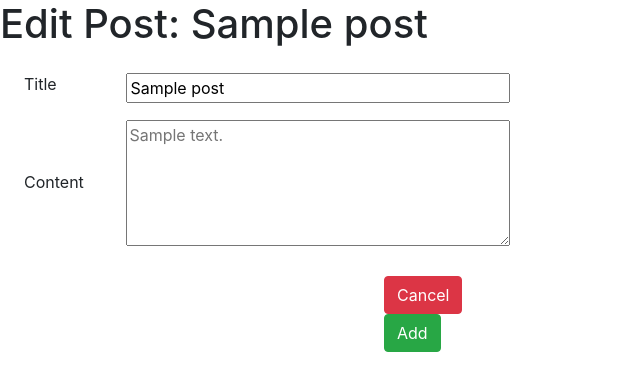
After one commit to zackhoff42/flask-blogly, a Flask app: page /posts/1/edit in a window 1280 px wide. The commit adds this page. Shown: the top 391 px of the page, without its empty margins (0-640 px from the left). Run offline with Flask 2, Linux system fonts and the light colour scheme; tables that the repository leaves empty hold one stand-in row (values such as "Sample post").

Commit message:
Finishing touches on new post routes and templates

```diff
--- a/app.py
+++ b/app.py
@@ -1,7 +1,7 @@
 """Blogly application."""
 
 from flask import Flask, request, render_template, redirect, flash, session
-from models import db, connect_db, User
+from models import db, connect_db, User, Post
 
 app = Flask(__name__)
 
@@ -87,3 +87,60 @@ def show_post_form(user_id):
     """Show user post form."""
     user = User.query.get_or_404(user_id)
     return render_template("post.html", user=user)
+
+
+@app.route("/users/<int:user_id>/posts/new", methods=["POST"])
+def post_story(user_id):
+    """Posts user story to the database."""
+    user = User.query.get_or_404(user_id)
+    title = request.form["title"]
+    content = request.form["content"]
+
+    new_post = Post(user_id=user.id, title=title, content=content)
+
+    db.session.add(new_post)
+    db.session.commit()
+
+    return redirect(f"/posts/{new_post.id}")
+
+
+@app.route("/posts/<int:post_id>")
+def show_story(post_id):
+    """Shows user post."""
+    post = Post.query.get_or_404(post_id)
+    user = User.query.get_or_404(post.user_id)
+
+    return render_template("post_details.html", post=post, user=user)
+
+
+@app.route("/posts/<int:post_id>/delete", methods=["POST"])
+def delete_story(post_id):
+    """Deletes user story from the database."""
+    post = Post.query.get_or_404(post_id)
+    user = User.query.get_or_404(post.user_id)
+    db.session.delete(post)
+    db.session.commit()
+
+    return redirect(f"/users/{user.id}")
+
+
+@app.route("/posts/<int:post_id>/edit")
+def show_edit_post(post_id):
+    """Shows user the form to edit a previous post."""
+    post = Post.query.get_or_404(post_id)
+    user = User.query.get_or_404(post.user_id)
+
+    return render_template("edit_post.html", post=post, user=user)
+
+
+@app.route("/posts/<int:post_id>/edit", methods=["POST"])
+def edit_post(post_id):
+    """Allows user to edit the post in the database."""
+    post = Post.query.get_or_404(post_id)
+    post.title = request.form["title"]
+    post.content = request.form["content"]
+
+    db.session.add(post)
+    db.session.commit()
+
+    return redirect(f"/posts/{post.id}")
--- a/static/app.css
+++ b/static/app.css
@@ -1,3 +1,18 @@
-body {
-    background-color: blue;
+table {
+    margin: 2vh;
 }
+
+td {
+    padding: 1vh;
+    width: 8vw;
+}
+
+input, textarea {
+    width: 30vw;
+}
+
+.post-buttons {
+    position: relative;
+    width: 10vw;
+    left: 30vw;
+}
--- /dev/null
+++ b/templates/edit_post.html
@@ -0,0 +1,27 @@
+{% extends 'base.html' %}
+
+{% block title %}Edit {{post.title}}{% endblock %}
+
+{% block content %}
+
+    <h1>Edit Post: {{post.title}}</h1>
+
+    <form>
+        <table>
+            <tr>
+                <td><label for="title">Title</label></td>
+                <td><input type="text" name="title" value="{{post.title}}"></td>
+            </tr>
+            <tr>
+                <td><label for="content">Content</label></td>
+                <td><textarea type="text" name="content" placeholder="{{post.content}}" rows="5"></textarea></td>
+            </tr>
+        </table>
+
+        <div class="post-buttons">
+            <button formaction="/users/{{user.id}}" class="btn btn-danger">Cancel</button>
+            <button formaction="/posts/{{post.id}}/edit" formmethod="POST" class="btn btn-success">Add</button>
+        </div>
+    </form>
+
+{% endblock %}
--- a/test_flask.py
+++ b/test_flask.py
@@ -1,7 +1,7 @@
 from unittest import TestCase
 
 from app import app
-from models import db, User
+from models import db, User, Post
 
 app.config["SQLALCHEMY_DATABASE_URI"] = "postgresql:///blogly_test"
 app.config["SQLALCHEMY_ECHO"] = False
@@ -33,7 +33,7 @@ class UserViewsTestCase(TestCase):
 
     def test_list_users(self):
         with app.test_client() as client:
-            resp = client.get("/")
+            resp = client.get("/users")
             html = resp.get_data(as_text=True)
 
             self.assertEqual(resp.status_code, 200)
```
Also changed, not shown: models.py (+10 -3 lines), templates/details.html (+7 -0 lines), templates/post.html (+7 -7 lines), templates/post_details.html (added, +19 -0 lines).
